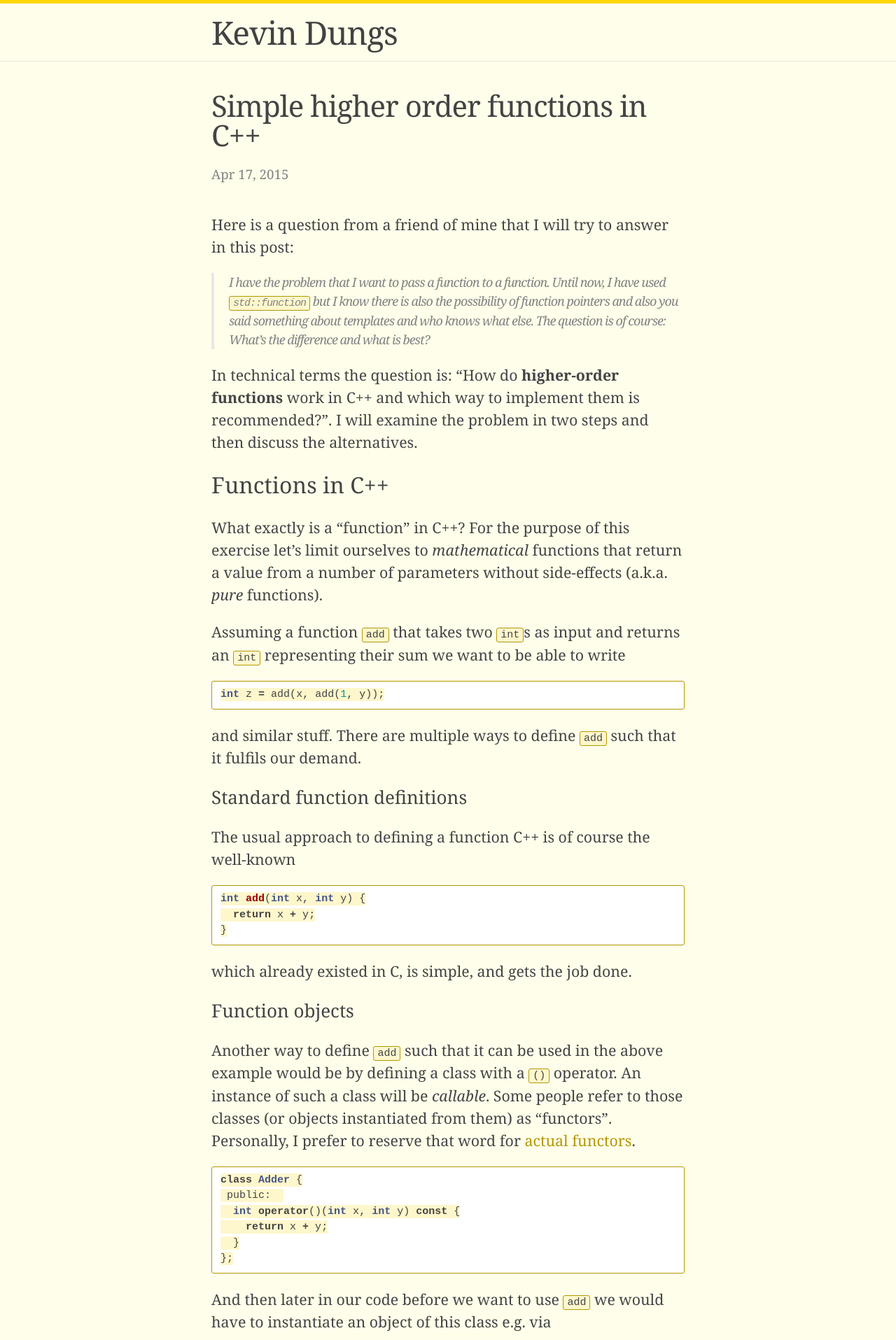
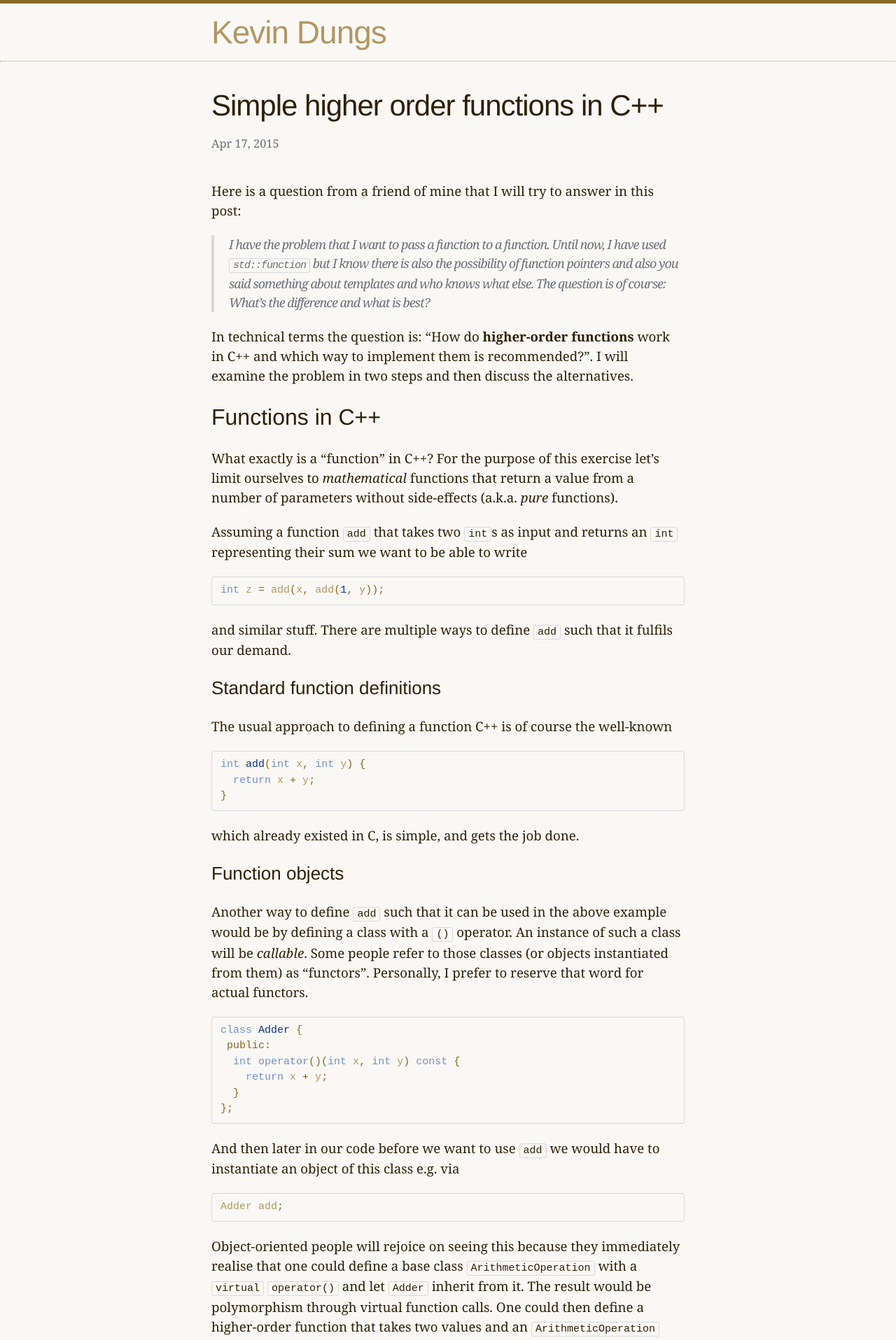
Before and after one commit to kdungs/dun.gs, a Jekyll site: the page built from _posts/2015-04-17-simple-higher-order-functions.md, in a window 1280 px wide. Shown: the top 1915 px of the page at 70% size. Built offline with Jekyll 4.4.1, drawn with Linux system fonts in a browser that asks for light colours; Markdown is read by kramdown in place of the engine named in the settings.

Commit message:
Play around with the style. Use duotone colouring.

```diff
--- a/_sass/_base.scss
+++ b/_sass/_base.scss
@@ -21,6 +21,14 @@ body {
     color: $text-color;
     background-color: $background-color;
     -webkit-text-size-adjust: 100%;
+}
+
+::selection {
+    background: $syntax-selection;
+}
+
+h1, h2, h3, h4, h5, h6 {
+	font-family: $headline-font-family;
 }
 
 
@@ -128,9 +136,10 @@ blockquote {
 pre,
 code {
     font-size: 15px;
-    border: 1px solid $brand-color-dark;
+    border: 1px solid $grey-color-light;
+	background-color: $syntax-bg;
     border-radius: 3px;
-    background-color: $brand-color-light;
+    //background-color: $brand-color-light;
 }
 
 code {
@@ -163,8 +172,8 @@ pre {
     @extend %clearfix;
 
     @include media-query($on-laptop) {
-        max-width: -webkit-calc(800px - (#{$spacing-unit}));
-        max-width:         calc(800px - (#{$spacing-unit}));
+        max-width: -webkit-calc(760px - (#{$spacing-unit}));
+        max-width:         calc(760px - (#{$spacing-unit}));
         padding-right: $spacing-unit / 2;
         padding-left: $spacing-unit / 2;
     }
--- a/_sass/_layout.scss
+++ b/_sass/_layout.scss
@@ -3,7 +3,7 @@
  */
 .site-header {
     border-top: 5px solid $brand-color;
-    border-bottom: 1px solid $grey-color-light;
+    border-bottom: 1px dotted $brand-color-light;
     min-height: 56px;
 
     // Positioning context for the mobile navigation icon
@@ -11,6 +11,8 @@
 }
 
 .site-title {
+	color: $brand-color;
+	font-family: $headline-font-family;
     font-size: 46px;
     line-height: 82px;
     letter-spacing: -1px;
@@ -19,8 +21,12 @@
 
     &,
     &:visited {
-        color: $grey-color-dark;
+	  color: $uno-3;
     }
+	&:hover, &:focus, &:active {
+	  text-decoration: none;
+	  color: $duo-2;
+	}
 }
 
 .site-nav {
--- a/_sass/_syntax-highlighting.scss
+++ b/_sass/_syntax-highlighting.scss
@@ -1,67 +1,78 @@
 /**
  * Syntax highlighting styles
  */
+
 .highlight {
-    background: #fff;
+    background: $syntax-bg;
+	color: $syntax-fg;
     @extend %vertical-rhythm;
 
-    .c     { color: #998; font-style: italic } // Comment
-    .err   { color: #a61717; background-color: #e3d2d2 } // Error
-    .k     { font-weight: bold } // Keyword
-    .o     { font-weight: bold } // Operator
-    .cm    { color: #998; font-style: italic } // Comment.Multiline
-    .cp    { color: #999; font-weight: bold } // Comment.Preproc
-    .c1    { color: #998; font-style: italic } // Comment.Single
-    .cs    { color: #999; font-weight: bold; font-style: italic } // Comment.Special
-    .gd    { color: #000; background-color: #fdd } // Generic.Deleted
-    .gd .x { color: #000; background-color: #faa } // Generic.Deleted.Specific
-    .ge    { font-style: italic } // Generic.Emph
-    .gr    { color: #a00 } // Generic.Error
-    .gh    { color: #999 } // Generic.Heading
-    .gi    { color: #000; background-color: #dfd } // Generic.Inserted
-    .gi .x { color: #000; background-color: #afa } // Generic.Inserted.Specific
-    .go    { color: #888 } // Generic.Output
-    .gp    { color: #555 } // Generic.Prompt
-    .gs    { font-weight: bold } // Generic.Strong
-    .gu    { color: #aaa } // Generic.Subheading
-    .gt    { color: #a00 } // Generic.Traceback
-    .kc    { font-weight: bold } // Keyword.Constant
-    .kd    { font-weight: bold } // Keyword.Declaration
-    .kp    { font-weight: bold } // Keyword.Pseudo
-    .kr    { font-weight: bold } // Keyword.Reserved
-    .kt    { color: #458; font-weight: bold } // Keyword.Type
-    .m     { color: #099 } // Literal.Number
-    .s     { color: #d14 } // Literal.String
-    .na    { color: #008080 } // Name.Attribute
-    .nb    { color: #0086B3 } // Name.Builtin
-    .nc    { color: #458; font-weight: bold } // Name.Class
-    .no    { color: #008080 } // Name.Constant
-    .ni    { color: #800080 } // Name.Entity
-    .ne    { color: #900; font-weight: bold } // Name.Exception
-    .nf    { color: #900; font-weight: bold } // Name.Function
-    .nn    { color: #555 } // Name.Namespace
-    .nt    { color: #000080 } // Name.Tag
-    .nv    { color: #008080 } // Name.Variable
-    .ow    { font-weight: bold } // Operator.Word
-    .w     { color: #bbb } // Text.Whitespace
-    .mf    { color: #099 } // Literal.Number.Float
-    .mh    { color: #099 } // Literal.Number.Hex
-    .mi    { color: #099 } // Literal.Number.Integer
-    .mo    { color: #099 } // Literal.Number.Oct
-    .sb    { color: #d14 } // Literal.String.Backtick
-    .sc    { color: #d14 } // Literal.String.Char
-    .sd    { color: #d14 } // Literal.String.Doc
-    .s2    { color: #d14 } // Literal.String.Double
-    .se    { color: #d14 } // Literal.String.Escape
-    .sh    { color: #d14 } // Literal.String.Heredoc
-    .si    { color: #d14 } // Literal.String.Interpol
-    .sx    { color: #d14 } // Literal.String.Other
-    .sr    { color: #009926 } // Literal.String.Regex
-    .s1    { color: #d14 } // Literal.String.Single
-    .ss    { color: #990073 } // Literal.String.Symbol
-    .bp    { color: #999 } // Name.Builtin.Pseudo
-    .vc    { color: #008080 } // Name.Variable.Class
-    .vg    { color: #008080 } // Name.Variable.Global
-    .vi    { color: #008080 } // Name.Variable.Instance
-    .il    { color: #099 } // Literal.Number.Integer.Long
+    .bp    { color: $syntax-fg } // Name.Builtin.Pseudo
+
+    .c     { color: $uno-4; font-style: italic } // Comment
+    .c1    { color: $uno-4; font-style: italic } // Comment.Single
+    .cm    { color: $uno-4; font-style: italic } // Comment.Multiline
+    .cp    { color: $uno-4 } // Comment.Preproc
+    .cs    { color: $uno-4; font-weight: bold } // Comment.Special
+
+    .err   { color: $uno-2; background-color: $syntax-guide } // Error
+
+    //.gd    { color: #000; background-color: #fdd } // Generic.Deleted
+    //.gd .x { color: #000; background-color: #faa } // Generic.Deleted.Specific
+    //.ge    { font-style: italic } // Generic.Emph
+    //.gh    { color: #999 } // Generic.Heading
+    //.gi    { color: #000; background-color: #dfd } // Generic.Inserted
+    //.gi .x { color: #000; background-color: #afa } // Generic.Inserted.Specific
+    //.go    { color: #888 } // Generic.Output
+    //.gp    { color: #555 } // Generic.Prompt
+    //.gr    { color: #a00 } // Generic.Error
+    //.gs    { font-weight: bold } // Generic.Strong
+    //.gt    { color: #a00 } // Generic.Traceback
+    //.gu    { color: #aaa } // Generic.Subheading
+
+    .k     { color: $duo-2 } // Keyword
+    .kc    { color: $duo-2 } // Keyword.Constant
+    .kd    { color: $duo-2 } // Keyword.Declaration
+    .kp    { color: $duo-2 } // Keyword.Pseudo
+    .kr    { color: $duo-2 } // Keyword.Reserved
+    .kt    { color: $duo-2 } // Keyword.Type
+
+    .m     { color: $duo-1 } // Literal.Number
+    .mf    { color: $duo-1 } // Literal.Number.Float
+    .mh    { color: $duo-1 } // Literal.Number.Hex
+    .mi    { color: $duo-1 } // Literal.Number.Integer
+    .mo    { color: $duo-1 } // Literal.Number.Oct
+    .il    { color: $duo-1 } // Literal.Number.Integer.Long
+    .s     { color: $duo-1 } // Literal.String
+    .s1    { color: $duo-1 } // Literal.String.Single
+    .s2    { color: $duo-1 } // Literal.String.Double
+    .sb    { color: $duo-1 } // Literal.String.Backtick
+    .sc    { color: $duo-1 } // Literal.String.Char
+    .sd    { color: $duo-1 } // Literal.String.Doc
+    .se    { color: $duo-1 } // Literal.String.Escape
+    .sh    { color: $duo-1 } // Literal.String.Heredoc
+    .si    { color: $duo-1 } // Literal.String.Interpol
+    .sr    { color: $duo-1 } // Literal.String.Regex
+    .ss    { color: $duo-1 } // Literal.String.Symbol
+    .sx    { color: $duo-1 } // Literal.String.Other
+
+	.n     { color: $uno-3 }
+    .na    { color: $uno-2 } // Name.Attribute
+    .nb    { color: $duo-2 } // Name.Builtin
+    .nc    { color: $duo-1 } // Name.Class
+    .ne    { color: $duo-1 } // Name.Exception
+    .nf    { color: $duo-1 } // Name.Function
+    .ni    { color: $uno-3 } // Name.Entity
+    .nn    { color: $duo-2 } // Name.Namespace
+    .no    { color: $duo-1 } // Name.Constant
+    .nt    { color: $uno-1 } // Name.Tag
+    .nv    { color: $uno-2 } // Name.Variable
+    .vc    { color: $uno-2 } // Name.Variable.Class
+    .vg    { color: $uno-2 } // Name.Variable.Global
+    .vi    { color: $uno-2 } // Name.Variable.Instance
+
+    .o     {  } // Operator
+    .ow    {  } // Operator.Word
+
+    .w     { color: $syntax-accent } // Text.Whitespace
 }
--- a/css/main.scss
+++ b/css/main.scss
@@ -3,31 +3,39 @@
 ---
 @charset "utf-8";
 
+// Define duotone colours
+$syntax-uno: 40;
+$syntax-duo: 220;
+$uno-1: hsl($syntax-uno, 76%, 10%);
+$uno-2: hsl($syntax-uno, 58%, 34%);
+$uno-3: hsl($syntax-uno, 34%, 54%);
+$uno-4: hsl($syntax-uno, 16%, 66%);
+$duo-1: hsl($syntax-duo, 92%, 28%);
+$duo-2: hsl($syntax-duo, 46%, 62%);
+$duo-3: hsl($syntax-duo,  6%, 70%);
+$syntax-fg: $uno-2;
+$syntax-bg: hsl($syntax-uno, 33%, 97%);
+$syntax-accent: hsl($syntax-duo, 80%, 60%);
+$syntax-guide: darken($syntax-bg, 10%);
+$syntax-selection: darken($syntax-bg, 12%);
+$syntax-selection-gutter: darken($syntax-bg, 3%);
+
 // Our variables
 $base-font-family: Georgia, Times New Roman, Times, serif;
-$base-font-size:   16pt;
-$small-font-size:  $base-font-size * 0.875;
+$base-font-size: 14pt;
+$small-font-size: $base-font-size * 0.875;
+$headline-font-family: Helvetica Neue, Helvetica, Arial, sans-serif;
 $base-line-height: 1.5;
+$spacing-unit: 42px;
 
-$spacing-unit:     42px;
-
-$text-color:       #1a1a1a;
-$text-color:       #444;
-$background-color: lighten(#FFFDD0, 5%);
-
-$brand-color:       #348F2A;
-$brand-color:       #FFD700;
-$brand-color-light: lighten($brand-color, 40%);
-$brand-color-dark:  darken($brand-color, 15%);
-
-$grey-color:       #828282;
+$text-color: $uno-1;
+$background-color: $syntax-bg;
+$brand-color: $uno-2;
+$brand-color-light: $uno-3;
+$brand-color-dark: $uno-1;
+$grey-color: darken($duo-3, 25%);
 $grey-color-light: lighten($grey-color, 40%);
 $grey-color-dark:  darken($grey-color, 25%);
-
-$on-palm:          600px;
-$on-laptop:        800px;
-
-
 
 // Using media queries with like this:
 // @include media-query($palm) {
@@ -36,17 +44,12 @@ $on-laptop:        800px;
 //         padding-left: $spacing-unit / 2;
 //     }
 // }
+$on-palm:          600px;
+$on-laptop:        760px;
 @mixin media-query($device) {
-    @media screen and (max-width: $device) {
-        @content;
-    }
+  @media screen and (max-width: $device) {
+  	@content;
+  }
 }
 
-
-
-// Import partials from `sass_dir` (defaults to `_sass`)
-@import
-        "base",
-        "layout",
-        "syntax-highlighting"
-;
+@import "base", "layout", "syntax-highlighting";
```
